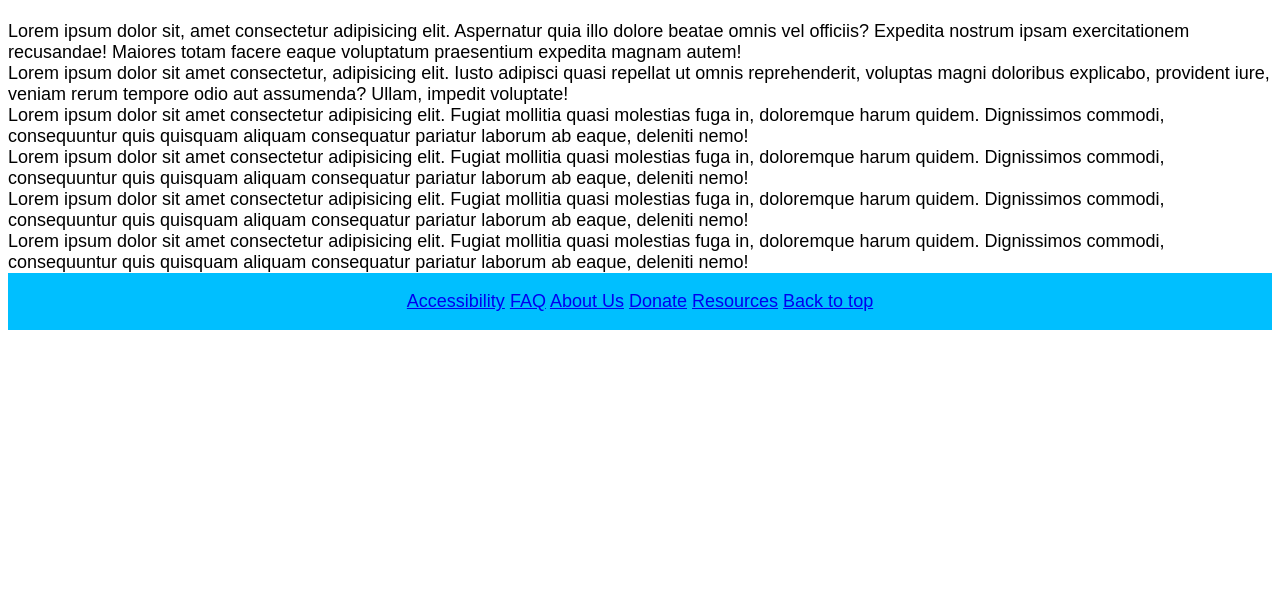
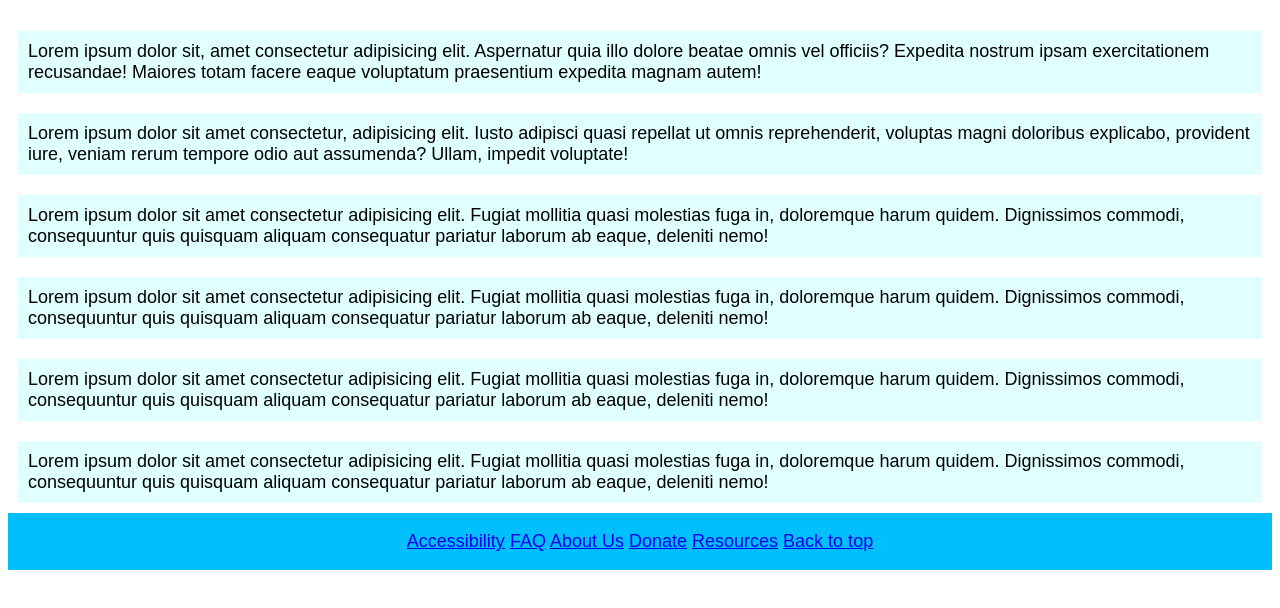
Before and after one commit to dzimazilla/WD_WB4_Team_Project, a plain HTML site: page news.html in a window 1280 px wide. Shown: the part 134-742 px from the top of the page. Drawn offline with Linux system fonts and the light colour scheme.

Commit message:
added class 'row' and style for 'article'

```diff
--- a/styles/style.css
+++ b/styles/style.css
@@ -78,6 +78,19 @@ footer {
     padding: 1em;
 }
 
+.row {
+    display: flex;
+    flex-direction: row;
+    flex-wrap: wrap;
+    width: 100%;
+  }
+
+  article {
+      margin: 10px;
+      padding: 10px;
+      background-color: lightcyan;
+  }
+
 @media all and (max-width: 800px) {
     .nav {
       justify-content: space-around;
```
